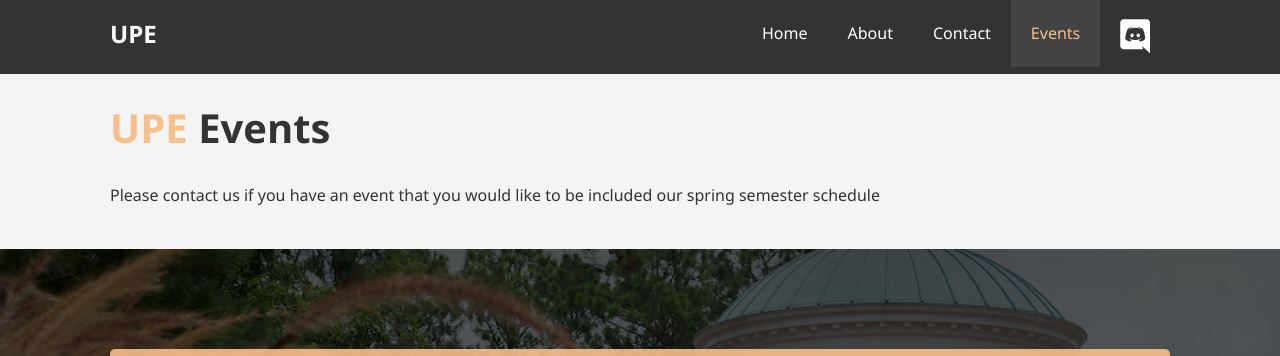
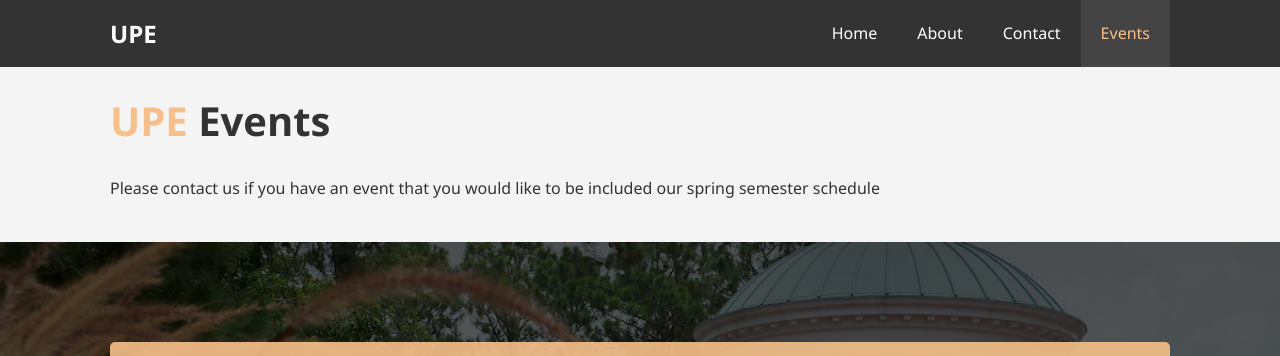
Before and after one commit to c-grigsby/upsilon-pi-epsilon, a plain HTML site: page frontend/events.html in a window 1280 px wide. Shown: the top 356 px of the page. Drawn offline with Linux system fonts and the light colour scheme; some packages are replaced by stand-ins of ours.

Commit message:
hotfix(merge): update navbar

```diff
--- a/frontend/events.html
+++ b/frontend/events.html
@@ -38,13 +38,6 @@
             <li><a href="about.html">About</a></li>
             <li><a href="contact.html">Contact</a></li>
             <li><a class="current" href="events.html">Events</a></li>
-            <li>
-              <a
-                href="https://discord.gg/kG6ehY7khT"
-                class="fab fa-discord"
-                id="discord-link"
-              ></a>
-            </li>
           </ul>
         </div>
       </nav>
```
Also changed, not shown: frontend/about.html (+0 -6 lines), frontend/index.html (+0 -6 lines).
